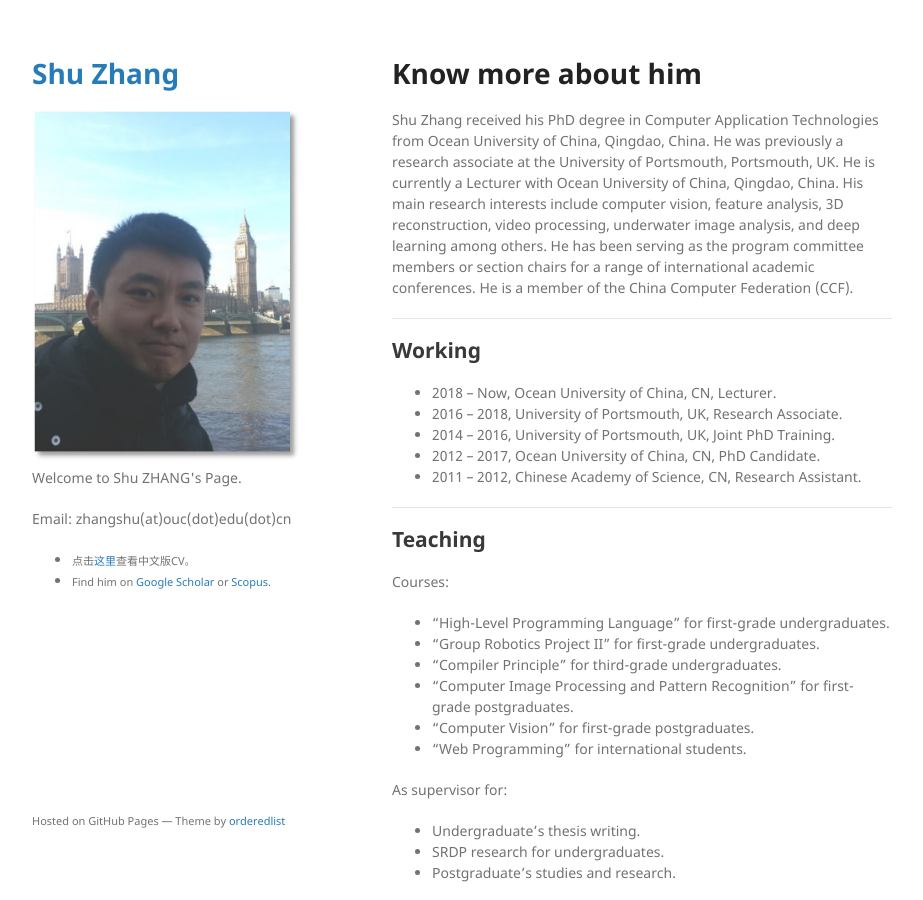
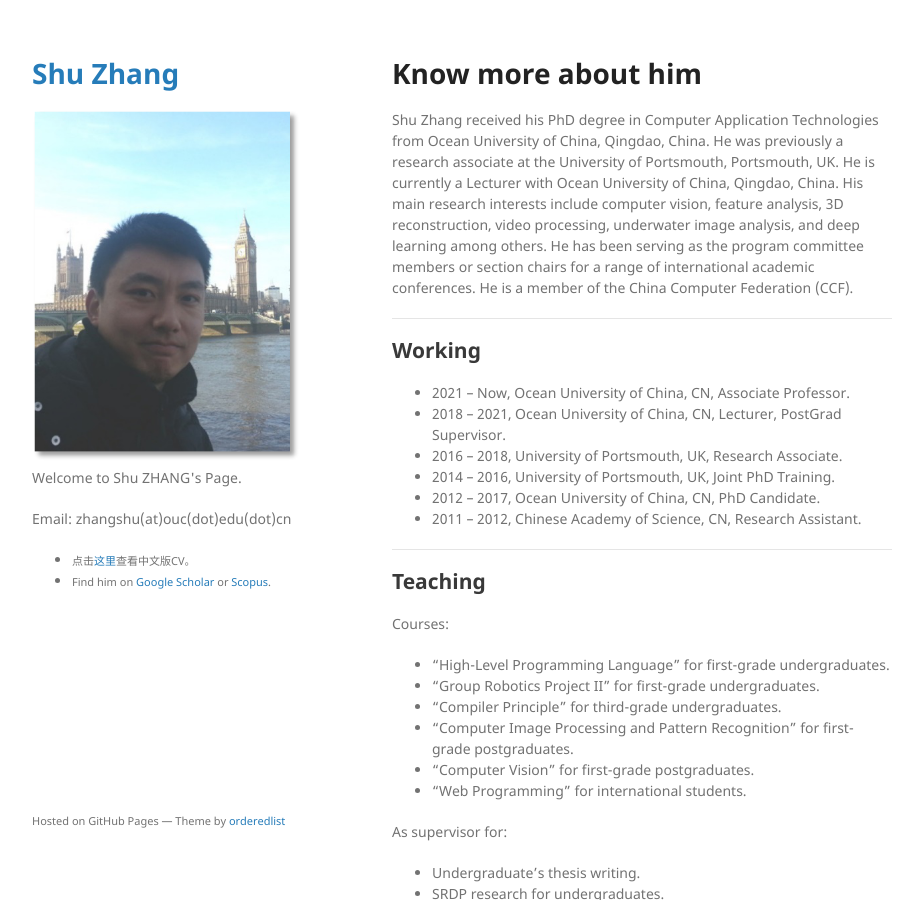
Before and after one commit to jackyspeed/aboutzhangshu, a Jekyll site: the page built from index.md, in a window 1280 px wide and 900 px high. Shown: the whole window, without its empty margins (178-1101 px from the left). Built offline with Jekyll 4.4.1, drawn with Linux system fonts in a browser that asks for light colours; our own code applies the rules of GitHub Pages for plain Markdown files.

Commit message:
Update index.md

```diff
--- a/index.md
+++ b/index.md
@@ -13,7 +13,8 @@ Shu Zhang received his PhD degree in Computer Application Technologies from Ocea
 
 ## Working
 
-- 2018 – Now,  Ocean University of China, CN,  Lecturer.
+- 2021 – Now,  Ocean University of China, CN,  Associate Professor.
+- 2018 – 2021,  Ocean University of China, CN,  Lecturer, PostGrad Supervisor.
 - 2016 – 2018, University of Portsmouth, UK,   Research Associate.
 - 2014 – 2016, University of Portsmouth, UK,   Joint PhD Training.
 - 2012 – 2017, Ocean University of China, CN,  PhD Candidate.
```
